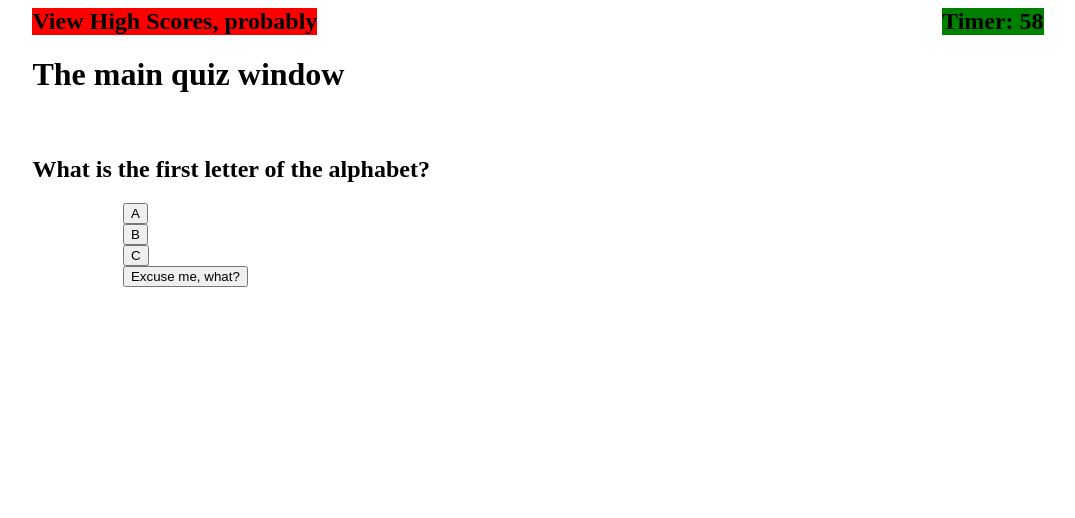
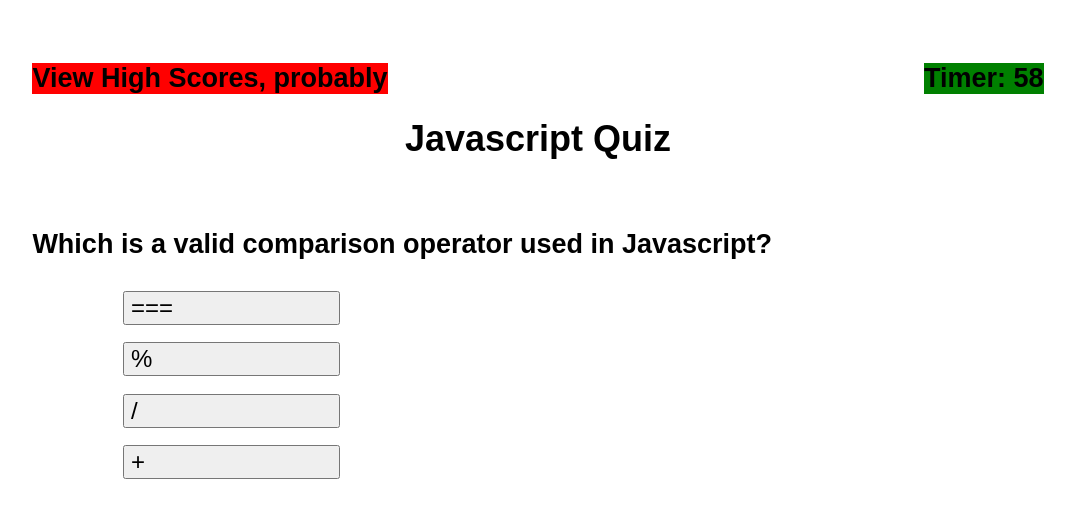
Before and after one commit to justinwl1998/javascript-code-quiz, a plain HTML site: page index.html in a window 1280 px wide. Both pictures are taken after a click on the button "Start Game". Shown: the whole page, without its empty margins (102-1177 px from the left). Drawn offline with Linux system fonts and the light colour scheme.

Commit message:
added questions for this challenge

```diff
--- a/assets/css/styles.css
+++ b/assets/css/styles.css
@@ -1,4 +1,10 @@
+body {
+    font-size: 18px;
+    font-family: sans-serif;
+}
+
 main {
+    margin-top: 5%;
     margin-left: 10%;
     margin-right: 10%;
 }
@@ -11,6 +17,10 @@ ul {
     width: auto;
     display: inline-block;
     background: red;
+}
+
+.center {
+    text-align: center;
 }
 
 .timer {
@@ -39,6 +49,14 @@ main h2 {
     margin-right: 5%;
 }
 
+#answerSect #answerList li button {
+    font-size: 24px;
+    margin-bottom: 1%;
+    margin-top: 1%;
+    width: 25%;
+    text-align: left;
+}
+
 #rightWrong {
     visibility: hidden;
 }
--- a/assets/js/script.js
+++ b/assets/js/script.js
@@ -15,26 +15,35 @@ var highScoreEl = document.querySelector("#highScore");
 var score = 0;
 var timeLeft;
 var highScores = [];
+var timeInterval;
 
-// This is a terrible implementation of random questions, but this challenge has forced my hand
+// This is a terrible implementation of a questions list, but this challenge has forced my hand
 var questionIndex; // Variable that corresponds to question's index in the list
 var questionList = [
-    "What is the first letter of the alphabet?",
-    "What is the air speed of an unladen swallow?",
-    "What is used to hold values in Javascript?",
+    "Which is a valid comparison operator used in Javascript?",
+    "What is used to hold true or false values?",
+    "What are the containers used to hold values in Javascript called?",
     "Commonly used data types do not include:",
     "The condition in an if/else statement is enclosed with: ",
-    "Arrays in Javascript can be used to store: "
+    "Arrays in Javascript can be used to store: ",
+    "A very useful tool used during development and debugging and printing content to the debugger is:",
+    "What do you use to hold data that persists after the page is exited?",
+    "How do you create an HTML element in Javascript?",
+    "What do you use to select elements in Javascript?"
 ];
 
 // Each index correponds to a list of answers for that question
 var answerList = [
-    ["A", "B", "C", "Excuse me, what?"],
-    ["I don't know?", "What kind?", "Precisely 5 km/h", "This isn't funny."],
+    ["===", "%", "/", "+"],
+    ["Strings", "Booleans", "Numbers", "Arrays"],
     ["Numbers", "Boxes", "Variables", "Cells"],
     ["Strings", "Booleans", "Alerts", "Numbers"],
     ["Quotes", "Curly braces", "Parentheses", "Square brackets"],
-    ["Numbers and strings", "Other arrays", "Booleans", "All of the above"]
+    ["Numbers and strings", "Other arrays", "Booleans", "All of the above"],
+    ["Javascript", "Terminal/bash", "For loops", "Console.log"],
+    ["Local storage", "Arrays", "Session storage", "Objects"],
+    ["makeElement", "createElement", "newElement", "addElement"],
+    ["getElementById", "getElementsByClassName", "querySelector", "All of the above"]
 ];
 
 console.log("Hello world. Goodbye.");
@@ -43,7 +52,7 @@ function countdown() {
     timeLeft = 60;
     document.querySelector("#timeLeft").textContent = timeLeft;
 
-    var timeInterval = setInterval(function() {
+    timeInterval = setInterval(function() {
         timeLeft--;
         //timerEl.children[0].textContent = timeLeft;
         document.querySelector("#timeLeft").textContent = timeLeft;
@@ -64,7 +73,7 @@ function showScoreEntry() {
     answerSectEl.setAttribute("style", "display: none;");
     console.log("Time's up, your score was: " + score);
 
-    highScoreEl.textContent = "Game over, man.";
+    highScoreEl.textContent = "Game over, your final score was: " + score;
     highScoreEl.setAttribute("style", "display: block;");
 
     var nameEntryEl = document.createElement("INPUT");
@@ -79,11 +88,18 @@ function showScoreEntry() {
     highScoreEl.appendChild(submitScoreEl);
 }
 
-function getRandomQuestion() {
-    questionIndex = Math.floor(Math.random() * questionList.length);
+function getNextQuestion() {
+    if (questionIndex === 9) {
+        clearInterval(timeInterval);
+        document.querySelector("#timeLeft").textContent = "0";
+
+        showScoreEntry();
+        return;
+    }
+
+    questionIndex++;
     questionText.textContent = questionList[questionIndex];
 
-    // I would randomze the order of answers, but I shouldn't make something that complex... yet.
     for (var i = 0; i < answerList[questionIndex].length; i++) {
         answerListEl.children[i].children[0].textContent = answerList[questionIndex][i];
     }
@@ -94,7 +110,7 @@ function checkAnswer(ans) {
     // Whenever a new question is added, change this switch case to account for it. This is incredibly scuffed, but I don't have time to think of a better implementation
     switch(ans) {
         case 0:
-            if (questionIndex === 0) {
+            if (questionIndex === 0 || questionIndex === 7) {
                 // this is correct, make a function that handles correct and wrong answers
                 updateQuiz(true);
                 break;
@@ -102,7 +118,7 @@ function checkAnswer(ans) {
             updateQuiz(false);
             break;
         case 1:
-            if (questionIndex === 1) {
+            if (questionIndex === 1 || questionIndex === 8) {
                 updateQuiz(true);
                 break;
             }
@@ -116,7 +132,7 @@ function checkAnswer(ans) {
             updateQuiz(false);
             break;
         case 3:
-            if (questionIndex === 5) {
+            if (questionIndex === 5 || questionIndex === 6 || questionIndex === 9) {
                 updateQuiz(true);
                 break;
             }
@@ -143,8 +159,8 @@ function updateQuiz(isRight) {
         document.querySelector("#timeLeft").textContent = timeLeft;
     }
 
-    //get another question
-    getRandomQuestion();
+    //get next question
+    getNextQuestion();
 
     // also clear the message
     setTimeout(function() {
@@ -207,7 +223,13 @@ function init() {
     }
     else {
         console.log("There's some scores.");
-        highScores = JSON.parse(localStorage.getItem("scores"));
+        if (localStorage.getItem("scores") === '') {
+            // This prevents a syntax error from being raised, due to JSON.parse not liking empty strings
+            return;
+        }
+        else {
+            highScores = JSON.parse(localStorage.getItem("scores"));
+        }
     }
 }
 
@@ -220,8 +242,9 @@ document.addEventListener("click", function(event) {
         startButtonEl.disabled = true;
         startButtonEl.setAttribute("style", "visibility: hidden;");
 
-        // reset score
+        // reset score and starting question
         score = 0;
+        questionIndex = -1;
 
         // Make the game elements visible when starting
         questionEl.setAttribute("style", "visibility: visible;")
@@ -231,7 +254,7 @@ document.addEventListener("click", function(event) {
         countdown();
 
         //Get the first question
-        getRandomQuestion();
+        getNextQuestion();
 
         return;
     }
--- a/index.html
+++ b/index.html
@@ -14,7 +14,7 @@
             </div>
 
             <div>
-                <h1>The main quiz window</h1>
+                <h1 class="center">Javascript Quiz</h1>
 
                 <section class="buttonContainer">
                     <button id="startButton">Start Game</button>
```
